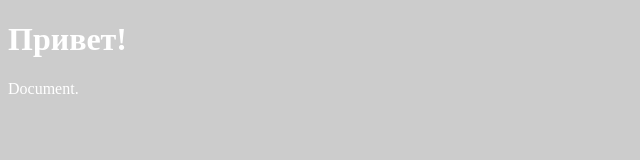
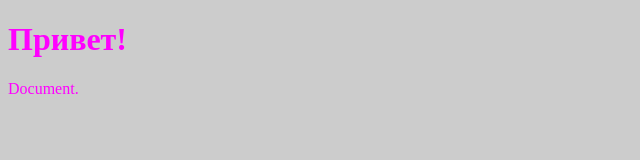
Before and after one commit to h0lms/m, a plain HTML site: page index.html in a window 1280 px wide. Shown: the whole page, without its empty margins (0-640 px from the left). Drawn offline with Linux system fonts and the light colour scheme.

Commit message:
Update style.css

```diff
--- a/style.css
+++ b/style.css
@@ -7,6 +7,6 @@
   }
 body {
     background-color: #cccccc;
-    color: #ffffff;
+    color: #ff00ff;
     font-family: 'Bebas Neue';
 }
```
